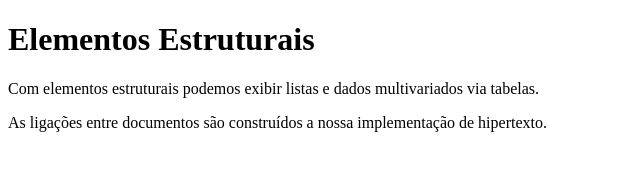
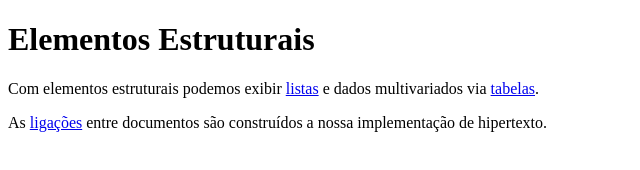
Before and after one commit to ufjf-dcc202/ufjf-dcc202-2025-1-b-atv03-ZeGuilhermeYung, a plain HTML site: page index.html in a window 1280 px wide. Shown: the whole page, without its empty margins (0-640 px from the left). Drawn offline with Linux system fonts and the light colour scheme.

Commit message:
Adicionando ancoragem

```diff
--- a/index.html
+++ b/index.html
@@ -8,10 +8,10 @@
 <body>
     <h1>Elementos Estruturais</h1>
     <p>
-        Com elementos estruturais podemos exibir listas e dados multivariados via tabelas.
+        Com elementos estruturais podemos exibir <a href="listas.html">listas</a> e dados multivariados via <a href="tabelas.html">tabelas</a>.
     </p>
     <p>
-        As ligações entre documentos são construídos a nossa implementação de hipertexto.
+        As <a href="ligacoes.html">ligações</a> entre documentos são construídos a nossa implementação de hipertexto.
     </p>
 
 </body>
```
